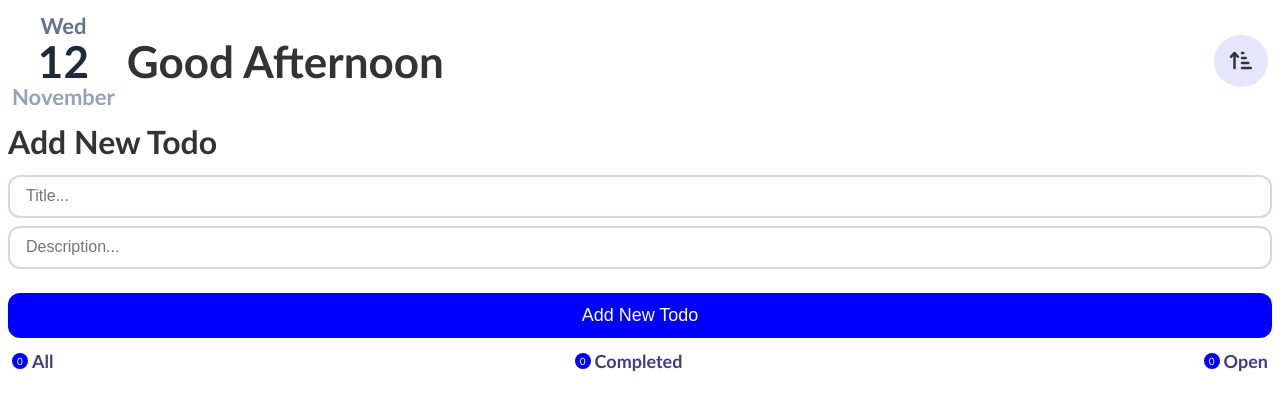
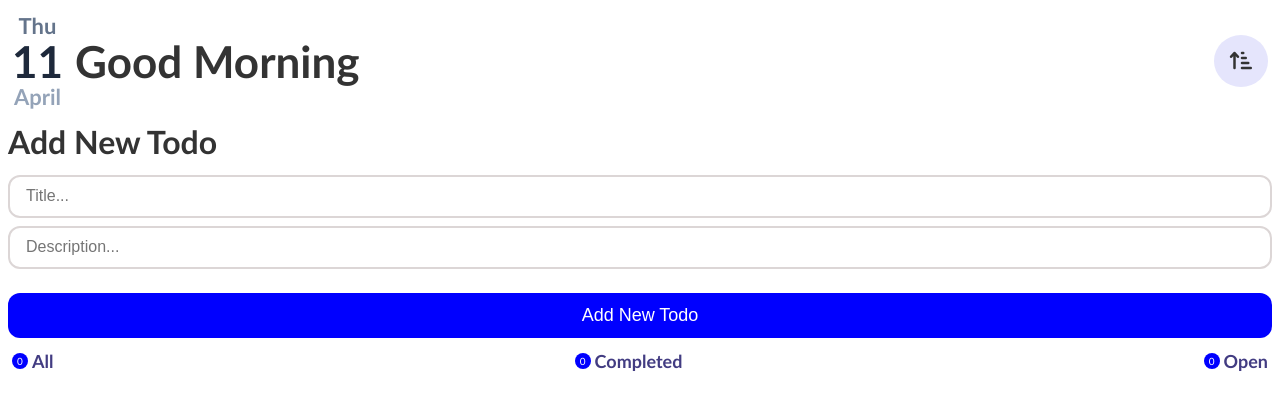
Before and after one commit to AtiyehHoshanfar/Note-App, a React (Vite) app: page / in a window 1280 px wide. Shown: the top 410 px of the page. Built offline with nearby package versions, Linux system fonts and the light colour scheme.

Commit message:
date and time section

```diff
--- a/src/App.jsx
+++ b/src/App.jsx
@@ -8,12 +8,23 @@ import NoteAppHeader from "./components/NoteAppHeader/NoteAppHeader";
 
 function App() {
   const [todos, setTodos] = useState([]);
+  const handleDelete = (id) => {
+    setTodos((prevTodos) => prevTodos.filter((todo) => todo.id !== id));
+  };
+
+  const handleComplete = (id) => {
+    setTodos((prevTodos) =>
+      prevTodos.map((todo) => {
+        return todo.id === id ? { ...todo, completed: !todo.completed } : todo;
+      })
+    );
+  };
   return (
     <div>
       <NoteAppHeader/>
       <AddNewTodo handleTodos={setTodos} />
       <TodoStatus todos={todos}/>
-      <TodoList setTodos={setTodos} todos={todos} />
+      <TodoList onDelete={handleDelete} onComplete={handleComplete} todos={todos} />
 
     </div>
   );
--- a/src/components/NoteAppHeader/NoteAppHeader.jsx
+++ b/src/components/NoteAppHeader/NoteAppHeader.jsx
@@ -4,25 +4,63 @@ import { useRef } from "react";
 import useOutsideClick from "../hook/useOutsideClick";
 
 function NoteAppHeader() {
-  const[isOpenSort,setIsOpenSort]=useState(false)
-  const sortRef=useRef();
-  useOutsideClick("sortItems-container",sortRef,()=>setIsOpenSort(false))
+  const [isOpenSort, setIsOpenSort] = useState(false);
+  const month = [
+    "January",
+    "February",
+    "March",
+    "April",
+    "May",
+    "June",
+    "July",
+    "August",
+    "September",
+    "October",
+    "November",
+    "December",
+  ];
+  const day = ["Mon", "Tue", "Wed", "Thu", "Fri", "Sat", "Sun"];
+  const date=new Date()
+  const sortRef = useRef();
+  useOutsideClick("sortItems-container", sortRef, () => setIsOpenSort(false));
   return (
     <div className={styles.NoteAppHeader__container}>
       <div className={styles.NoteAppHeader__content}>
         <div className={styles.NoteAppHeader__date}>
-          <span className={styles.dayOfWeek}>Wed</span>
-          <span className={styles.dayOfMonth}>12</span>
-          <span className={styles.month}>November</span>
+          <span className={styles.dayOfWeek}>
+            {day[date.getDay() - 1]}
+          </span>
+          <span className={styles.dayOfMonth}>{date.getDate()}</span>
+          <span className={styles.month}>{month[date.getMonth()]}</span>
         </div>
-        <h1 className={styles.NoteAppHeader__time}>Good Afternoon</h1>
+        <h1 className={styles.NoteAppHeader__time}>
+          Good{" "}
+          {0 <= date.getHours() + 1 < 6
+            ? "Morning"
+            : 6 <= date.getHours() + 1 < 12
+            ? "Afternoon"
+            : 12 <= date.getHours() + 1 < 18
+            ? "Evening"
+            : 18 <= date.getHours() + 1 < 24
+            ? "Night"
+            : ""}
+        </h1>
       </div>
 
       <div className={styles.NoteAppHeader__sort_container}>
-      <button className={styles.NoteAppHeader__sort} onClick={()=>setIsOpenSort(isOpen=>!isOpen)}>
-        <i className="fa-solid fa-arrow-up-short-wide"></i>
-      </button>
-        <ul  ref={sortRef}  id="sortItems-container" className={`${styles.NoteAppHeader__sortItems} ${isOpenSort&&styles.visible}`}>
+        <button
+          className={styles.NoteAppHeader__sort}
+          onClick={() => setIsOpenSort((isOpen) => !isOpen)}
+        >
+          <i className="fa-solid fa-arrow-up-short-wide"></i>
+        </button>
+        <ul
+          ref={sortRef}
+          id="sortItems-container"
+          className={`${styles.NoteAppHeader__sortItems} ${
+            isOpenSort && styles.visible
+          }`}
+        >
           <li className={styles.NoteAppHeader__sortItem}>Earliest</li>
           <li className={styles.NoteAppHeader__sortItem}>Latest</li>
           <li className={styles.NoteAppHeader__sortItem}>Completed</li>
--- a/src/components/TodoList/TodoList.jsx
+++ b/src/components/TodoList/TodoList.jsx
@@ -1,10 +1,10 @@
 import styles from "./TodoList.module.css";
 import "./TodoList.module.css";
-function TodoList({ todos, setTodos }) {
+function TodoList({ todos, onDelete,onComplete }) {
   return (
     <div className={styles.TodoList__container}>
       {todos.map((todo) => (
-        <TodoItem setTodos={setTodos} key={todo.id} todo={todo} />
+        <TodoItem onComplete={onComplete} onDelete={onDelete} key={todo.id} todo={todo} />
       ))}
     </div>
   );
@@ -12,18 +12,8 @@ function TodoList({ todos, setTodos }) {
 
 export default TodoList;
 
-function TodoItem({ todo, setTodos }) {
-  const handleDelete = (id) => {
-    setTodos((prevTodos) => prevTodos.filter((todo) => todo.id !== id));
-  };
+function TodoItem({ todo, onComplete,onDelete }) {
 
-  const handleComplete = (id) => {
-    setTodos((prevTodos) =>
-      prevTodos.map((todo) => {
-        return todo.id === id ? { ...todo, completed: !todo.completed } : todo;
-      })
-    );
-  };
   return (
     <div
       className={`${styles.TodoItem__container}  ${
@@ -41,8 +31,8 @@ function TodoItem({ todo, setTodos }) {
           })}
         </span>
         <div className={styles.TodoItem__operations}>
-          <button onClick={() => handleDelete(todo.id)}>❌</button>
-          <button onClick={() => handleComplete(todo.id)}>✔️</button>
+          <button onClick={() => onDelete(todo.id)}>❌</button>
+          <button onClick={() => onComplete(todo.id)}>✔️</button>
         </div>
       </div>
     </div>
```
